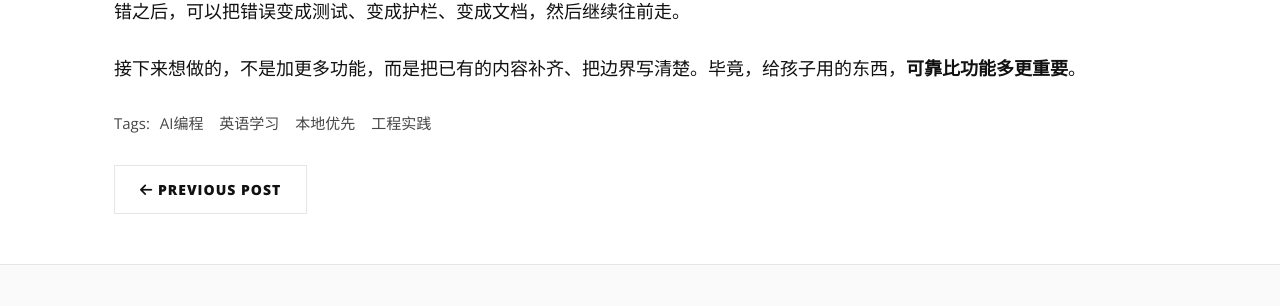
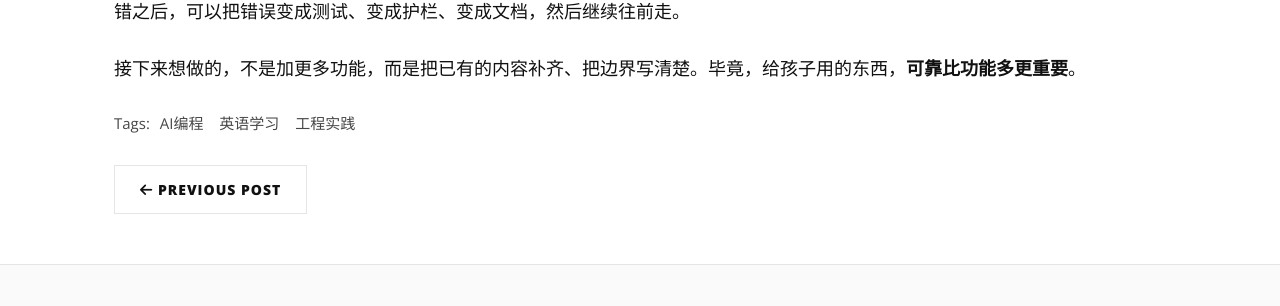
Before and after one commit to xuruizhi/xuruizhi.github.io, a Jekyll site: the page built from _posts/2026-10-18-ai-english-learning-site.md, in a window 1280 px wide and 900 px high, scrolled down 19045 px. Shown: the part 405-711 px from the top of the window. Built offline with Jekyll 4.4.1, drawn with Linux system fonts in a browser that asks for light colours.

Commit message:
去掉不合适的 tag

```diff
--- a/_posts/2026-10-18-ai-english-learning-site.md
+++ b/_posts/2026-10-18-ai-english-learning-site.md
@@ -4,7 +4,7 @@ title: "用 AI 造一个英语学习乐园：功能详解与工程复盘"
 subtitle: "从课本点读到艾宾浩斯复习，一个纯静态、离线优先的本地站点"
 date: 2026-10-18 19:00:00 +0800
 categories: ai-assisted-edu
-tags: [AI编程, 英语学习, 本地优先, 工程实践]
+tags: [AI编程, 英语学习, 工程实践]
 description: "先按页面拆解一个本地英语学习站的功能：课本点读、原版阅读、练习引擎、艾宾浩斯复习；再单独讲技术实现与 AI 编程在其中的作用。"
 ---
 
```
